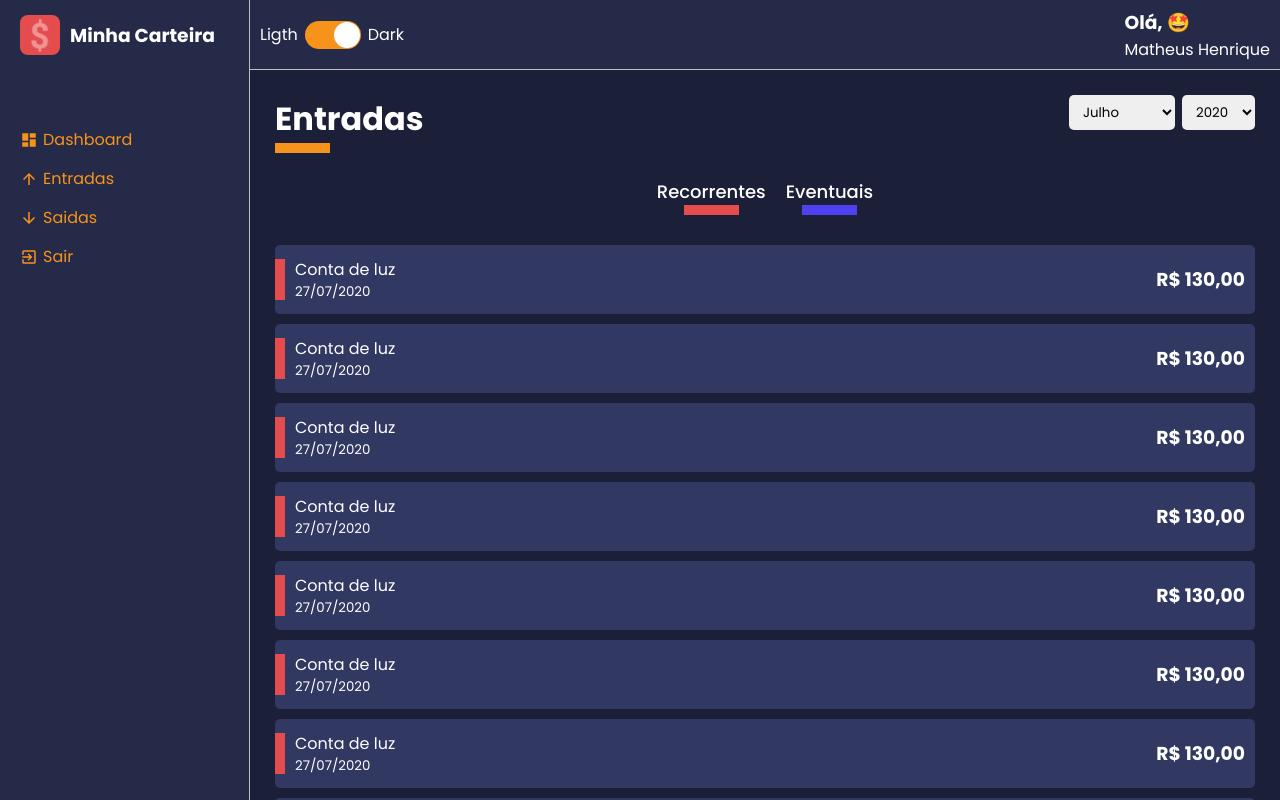
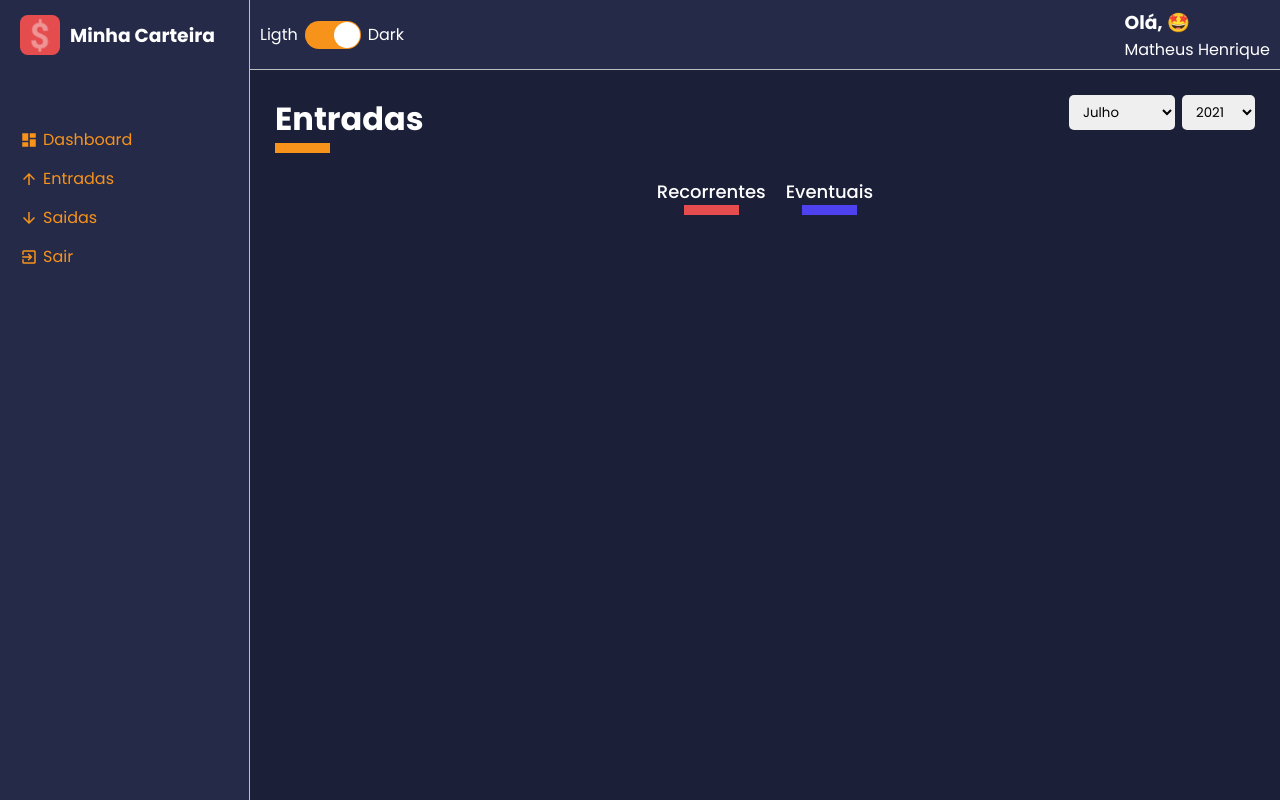
Before and after one commit to mtheusdev/minha-carteira, a React (Create React App) app in the folder minha-carteira/: page /list/entry-balance in a window 1280 px wide. Built offline with nearby package versions, Linux system fonts and the light colour scheme.

Commit message:
adicionando filtro de meses

```diff
--- a/minha-carteira/src/components/HistoryFinanceCard/style.ts
+++ b/minha-carteira/src/components/HistoryFinanceCard/style.ts
@@ -28,6 +28,11 @@
         padding-left: 10px;
     }
 
+    > div span {
+        font-size: 22px;
+        font-weight: 500;
+    }
+
 
 `;
 export const Tag = styled.div<ITagProps>`
--- a/minha-carteira/src/components/SelectInput/index.tsx
+++ b/minha-carteira/src/components/SelectInput/index.tsx
@@ -5,13 +5,15 @@
   options: {
     value: string | number,
     label: string | number
-  }[]
+  }[],
+  onChange: (event: React.ChangeEvent<HTMLSelectElement>)=> void | undefined;
+  defaultValue? : string | number;
 };
 
-const SelectInput: React.FC<ISelectInputProps> = ({options}) => {
+const SelectInput: React.FC<ISelectInputProps> = ({options, onChange, defaultValue}) => {
   return (
     <Container>
-        <select>
+        <select onChange={onChange} defaultValue={defaultValue}>
           {
             options.map(option => (
               <option key={option.value} value={option.value}>{option.label}</option>
--- a/minha-carteira/src/pages/Dashboard/index.tsx
+++ b/minha-carteira/src/pages/Dashboard/index.tsx
@@ -13,7 +13,7 @@
   return (
     <Container>
       <ContentHeader title="Dashboard" lineColor="#000">
-        <SelectInput options={options}/>
+        <SelectInput options={options} onChange={() => {}}/>
       </ContentHeader>
     </Container>
   )
--- a/minha-carteira/src/pages/List/index.tsx
+++ b/minha-carteira/src/pages/List/index.tsx
@@ -1,8 +1,12 @@
-import React, { useMemo } from 'react'
+import React, { useMemo, useState, useEffect } from 'react'
 import { Container, Content, Filters } from './style'
 import ContentHeader from '../../components/ContentHeader';
 import SelectInput from '../../components/SelectInput';
 import HistoryFinanceCard from './../../components/HistoryFinanceCard/index';
+import gains from './../../repositories/gains';
+import expenses from './../../repositories/expenses';
+import formatCurrency from './../../utils/formatCurrent';
+import formatDate from './../../utils/formatDate';
 
 interface IRouteParams {
   match: {
@@ -12,7 +16,19 @@
   }
 }
 
+interface IData {
+  id: string;
+  description: string;
+  amountFormated: string;
+  frequency: string;
+  dataFormated: string;
+  tagColor: string;
+}
+
 const List: React.FC<IRouteParams> = ({ match }) => {
+  const [data, setData] = useState<IData[]>([]);
+  const [monthSelected, setMonthSelected] = useState<string>(String(new Date().getMonth() + 1));
+  const [yearSelected, setYearSelected] = useState<string>(String(new Date().getFullYear()));
 
   const { type } = match.params
 
@@ -27,23 +43,51 @@
       }
   }, [type]);
 
+  const listData = useMemo(() => {
+    return type === 'entry-balance' ? gains : expenses
+  }, [type])
+
   const months = [
+    {value: 1, label: 'Janeiro'},
+    {value: 5, label: 'Maio'},
+    {value: 8, label: 'Agosto'},
     {value: 7, label: 'Julho'},
-    {value: 8, label: 'Agosto'},
     {value: 9, label: 'Setembro'}
   ];
 
   const years = [
+    {value: 2019, label: 2019},
+    {value: 2021, label: 2021},
     {value: 2020, label: 2020},
-    {value: 2021, label: 2021},
-    {value: 2022, label: 2022}
+    {value: 2018, label: 2018}
   ];
+
+  useEffect(() => {
+
+    const filteredDate = listData.filter(item => {
+      const date = new Date(item.date);
+      const month = String(date.getMonth() + 1);
+      const year = String(date.getFullYear());
+      return month === monthSelected && year === yearSelected;
+    })
+    const formatedDate = filteredDate.map((itemMap) => {
+      return  {
+        id: String(new Date().getTime()) + itemMap.amount,
+        description: itemMap.description,
+        amountFormated: formatCurrency(Number(itemMap.amount)),
+        frequency: itemMap.frequency,
+        dataFormated: formatDate(itemMap.date),
+        tagColor: itemMap.frequency === 'recorrente' ? '#4E41F0' : '#E44C4E'
+      }
+    })
+    setData(formatedDate);
+  }, [data.length, listData, monthSelected, yearSelected])
 
   return (
     <Container>
       <ContentHeader title={ContentHeaderProps.title} lineColor={ContentHeaderProps.lineColor}>
-          <SelectInput options={months}/>
-          <SelectInput options={years}/>
+          <SelectInput options={months} defaultValue={monthSelected} onChange={(e) => setMonthSelected(e.target.value)}/>
+          <SelectInput options={years} defaultValue={yearSelected} onChange={(e) => setYearSelected(e.target.value)}/>
       </ContentHeader>
       <Filters>
         <button
@@ -60,108 +104,15 @@
         </button>
       </Filters>
       <Content>
-        <HistoryFinanceCard
-          tagColor="#E44C4E"
-          title="Conta de luz"
-          subtitle="27/07/2020"
-          amount="R$ 130,00"
-        />
-        <HistoryFinanceCard
-          tagColor="#E44C4E"
-          title="Conta de luz"
-          subtitle="27/07/2020"
-          amount="R$ 130,00"
-        />
-        <HistoryFinanceCard
-          tagColor="#E44C4E"
-          title="Conta de luz"
-          subtitle="27/07/2020"
-          amount="R$ 130,00"
-        />
-        <HistoryFinanceCard
-          tagColor="#E44C4E"
-          title="Conta de luz"
-          subtitle="27/07/2020"
-          amount="R$ 130,00"
-        />
-        <HistoryFinanceCard
-          tagColor="#E44C4E"
-          title="Conta de luz"
-          subtitle="27/07/2020"
-          amount="R$ 130,00"
-        />
-        <HistoryFinanceCard
-          tagColor="#E44C4E"
-          title="Conta de luz"
-          subtitle="27/07/2020"
-          amount="R$ 130,00"
-        />
-        <HistoryFinanceCard
-          tagColor="#E44C4E"
-          title="Conta de luz"
-          subtitle="27/07/2020"
-          amount="R$ 130,00"
-        />
-        <HistoryFinanceCard
-          tagColor="#E44C4E"
-          title="Conta de luz"
-          subtitle="27/07/2020"
-          amount="R$ 130,00"
-        />
-        <HistoryFinanceCard
-          tagColor="#E44C4E"
-          title="Conta de luz"
-          subtitle="27/07/2020"
-          amount="R$ 130,00"
-        />
-        <HistoryFinanceCard
-          tagColor="#E44C4E"
-          title="Conta de luz"
-          subtitle="27/07/2020"
-          amount="R$ 130,00"
-        />
-        <HistoryFinanceCard
-          tagColor="#E44C4E"
-          title="Conta de luz"
-          subtitle="27/07/2020"
-          amount="R$ 130,00"
-        />
-        <HistoryFinanceCard
-          tagColor="#E44C4E"
-          title="Conta de luz"
-          subtitle="27/07/2020"
-          amount="R$ 130,00"
-        />
-        <HistoryFinanceCard
-          tagColor="#E44C4E"
-          title="Conta de luz"
-          subtitle="27/07/2020"
-          amount="R$ 130,00"
-        />
-        <HistoryFinanceCard
-          tagColor="#E44C4E"
-          title="Conta de luz"
-          subtitle="27/07/2020"
-          amount="R$ 130,00"
-        />
-        <HistoryFinanceCard
-          tagColor="#E44C4E"
-          title="Conta de luz"
-          subtitle="27/07/2020"
-          amount="R$ 130,00"
-        />
-        <HistoryFinanceCard
-          tagColor="#E44C4E"
-          title="Conta de luz"
-          subtitle="27/07/2020"
-          amount="R$ 130,00"
-        />
-        <HistoryFinanceCard
-          tagColor="#E44C4E"
-          title="Conta de luz"
-          subtitle="27/07/2020"
-          amount="R$ 130,00"
-        />
+        {data.map((item) => (
+          <HistoryFinanceCard
+            key={item.id}
+            tagColor={item.tagColor}
+            title={item.description}
+            subtitle={item.dataFormated}
+            amount={item.amountFormated}
+          />
+        ))}
       </Content>
     </Container>
   )
--- /dev/null
+++ b/minha-carteira/src/repositories/expenses.ts
@@ -0,0 +1,53 @@
+const expenses =  [
+  {"description":"Energia elétrica",      "amount":"150.55","type":"saída","frequency":"recorrente","date":"2020-01-10"},
+  {"description":"Água",                  "amount":"75.55", "type":"saída","frequency":"recorrente","date":"2020-01-15"},
+  {"description": "Telefone",             "amount":"99.99", "type":"saída","frequency":"recorrente","date":"2020-01-23"},
+  {"description":"Plano de Saúde",        "amount":"300.00","type":"saída","frequency":"recorrente","date":"2020-01-23"},
+  {"description":"Compras do mês",        "amount":"625.78","type":"saída","frequency":"recorrente","date":"2020-01-23"},
+  {"description":"Lanche",                "amount":"45.70", "type":"saída","frequency":"eventual",  "date":"2020-01-23"},
+  {"description":"Blusa",                 "amount":"95.70", "type":"saída","frequency":"eventual",  "date":"2020-01-23"},
+  {"description":"Energia elétrica",      "amount":"125.55","type":"saída","frequency":"recorrente","date":"2020-02-10"},
+  {"description":"Água",                  "amount":"90.15", "type":"saída","frequency":"recorrente","date":"2020-02-15"},
+  {"description":"Telefone",              "amount":"99.99", "type":"saída","frequency":"recorrente","date":"2020-02-23"},
+  {"description":"Plano de Saúde",        "amount":"300.00","type":"saída","frequency":"recorrente","date":"2020-02-23"},
+  {"description":"Compras do mês",        "amount":"540.00","type":"saída","frequency":"recorrente","date":"2020-02-25"},
+  {"description":"Parcela do Celular 1/5","amount":"150.99","type":"saída","frequency":"eventual",  "date":"2020-02-26"},
+  {"description":"Cinema",                "amount":"45.00", "type":"saída","frequency":"eventual",  "date":"2020-02-23"},
+  {"description":"Energia elétrica",      "amount":"97.00", "type":"saída","frequency":"recorrente","date":"2020-03-10"},
+  {"description":"Água",                  "amount":"100.10","type":"saída","frequency":"recorrente","date":"2020-03-15"},
+  {"description":"Telefone",              "amount":"99.99", "type":"saída","frequency":"recorrente","date":"2020-03-23"},
+  {"description":"Plano de Saúde",        "amount":"300.00","type":"saída","frequency":"recorrente","date":"2020-03-23"},
+  {"description":"Compras do mês",        "amount":"800.50","type":"saída","frequency":"recorrente","date":"2020-03-17"},
+  {"description":"Parcela do Celular 2/5","amount":"150.99","type":"saída","frequency":"eventual",  "date":"2020-03-18"},
+  {"description":"Troca de Oléo do carro","amount":"90.00", "type":"saída","frequency":"eventual",  "date":"2020-03-23"},
+  {"description":"Energia elétrica",      "amount":"75.99", "type":"saída","frequency":"recorrente","date":"2020-04-10"},
+  {"description":"Água",                  "amount":"80.33", "type":"saída","frequency":"recorrente","date":"2020-04-15"},
+  {"description":"Telefone",              "amount":"99.99", "type":"saída","frequency":"recorrente","date":"2020-04-23"},
+  {"description":"Plano de Saúde",        "amount":"300.00","type":"saída","frequency":"recorrente","date":"2020-04-23"},
+  {"description":"Compras do mês",        "amount":"600.00","type":"saída","frequency":"recorrente","date":"2020-04-25"},
+  {"description":"Parcela do Celular 3/5","amount":"150.99","type":"saída","frequency":"eventual",  "date":"2020-04-26"},
+  {"description":"Ebook de React Js",     "amount":"85.95", "type":"saída","frequency":"eventual",  "date":"2020-04-13"},
+  {"description":"Energia elétrica",      "amount":"125.55","type":"saída","frequency":"recorrente","date":"2020-05-10"},
+  {"description":"Água",                  "amount":"90.15", "type":"saída","frequency":"recorrente","date":"2020-05-15"},
+  {"description":"Telefone",              "amount":"99.99", "type":"saída","frequency":"recorrente","date":"2020-05-23"},
+  {"description":"Plano de Saúde",        "amount":"300.00","type":"saída","frequency":"recorrente","date":"2020-05-23"},
+  {"description":"Compras do mês",        "amount":"540.00","type":"saída","frequency":"recorrente","date":"2020-05-25"},
+  {"description":"Parcela do Celular 4/5","amount":"150.99","type":"saída","frequency":"eventual",  "date":"2020-05-26"},
+  {"description":"Blusa Iron Man",        "amount":"150.00","type":"saída","frequency":"eventual",  "date":"2020-01-23"},
+  {"description":"Energia elétrica",      "amount":"200.00","type":"saída","frequency":"recorrente","date":"2020-06-10"},
+  {"description":"Água",                  "amount":"150.00","type":"saída","frequency":"recorrente","date":"2020-06-15"},
+  {"description":"Telefone",              "amount":"99.99", "type":"saída","frequency":"recorrente","date":"2020-06-23"},
+  {"description":"Plano de Saúde",        "amount":"300.00","type":"saída","frequency":"recorrente","date":"2020-06-23"},
+  {"description":"Compras do mês",        "amount":"559.15","type":"saída","frequency":"recorrente","date":"2020-06-25"},
+  {"description":"Parcela do Celular 5/5","amount":"150.99","type":"saída","frequency":"eventual",  "date":"2020-06-26"},
+  {"description":"Perfume",               "amount":"250.00","type":"saída","frequency":"eventual",  "date":"2020-06-21"},
+  {"description":"Energia elétrica",      "amount":"250.00","type":"saída","frequency":"recorrente","date":"2020-07-10"},
+  {"description":"Água",                  "amount":"90.00", "type":"saída","frequency":"recorrente","date":"2020-07-15"},
+  {"description":"Telefone",              "amount":"99.99", "type":"saída","frequency":"recorrente","date":"2020-07-23"},
+  {"description":"Plano de Saúde",        "amount":"300.00","type":"saída","frequency":"recorrente","date":"2020-07-23"},
+  {"description":"Compras do mês",        "amount":"700.00","type":"saída","frequency":"recorrente","date":"2020-07-25"},
+  {"description":"Cafeteira",             "amount":"250.00","type":"saída","frequency":"eventual",  "date":"2020-07-26"},
+  {"description":"Pizza",                 "amount":"60.00", "type":"saída","frequency":"eventual",  "date":"2020-07-19"}
+];
+
+export default expenses;
--- /dev/null
+++ b/minha-carteira/src/repositories/gains.ts
@@ -0,0 +1,14 @@
+const gains = [
+  { "description": "Salário",     "amount": "1300.52", "type": "entrada", "frequency": "recorrente", "date": "2020-12-10" },
+  { "description": "Freela",      "amount": "150.13",  "type": "entrada", "frequency": "eventual",   "date": "2020-01-17" },
+  { "description": "Salário",     "amount": "2500.23", "type": "entrada", "frequency": "recorrente", "date": "2020-02-10" },
+  { "description": "Freela site", "amount": "900.23",  "type": "entrada", "frequency": "eventual",   "date": "2020-02-21" },
+  { "description": "Freela app",  "amount": "950.92",  "type": "entrada", "frequency": "eventual",   "date": "2020-02-23" },
+  { "description": "Salário",     "amount": "2500.25", "type": "entrada", "frequency": "recorrente", "date": "2020-03-10" },
+  { "description": "Salário",     "amount": "2500.18", "type": "entrada", "frequency": "recorrente", "date": "2020-04-10" },
+  { "description": "Salário",     "amount": "2500.15", "type": "entrada", "frequency": "recorrente", "date": "2020-05-10" },
+  { "description": "Salário",     "amount": "2500.12", "type": "entrada", "frequency": "recorrente", "date": "2020-06-10" },
+  { "description": "Salário",     "amount": "2500.00", "type": "entrada", "frequency": "recorrente", "date": "2020-07-10" }
+];
+
+export default gains;
--- /dev/null
+++ b/minha-carteira/src/utils/formatCurrent.ts
@@ -0,0 +1,11 @@
+const formatCurrency = (current: number): string => {
+    return current.toLocaleString(
+        'pt-br',
+        {
+            style: 'currency',
+            currency: 'BRL'
+        }
+    );
+}
+
+export default formatCurrency
--- /dev/null
+++ b/minha-carteira/src/utils/formatDate.ts
@@ -0,0 +1,10 @@
+const formatDate = (date: string): string => {
+    const dateFormated = new Date(date);
+    const day = dateFormated.getDate() > 9 ? dateFormated.getDate() : `0${dateFormated.getDate()}`;
+    const month = dateFormated.getMonth() + 1 > 9 ? dateFormated.getMonth() + 1 : `0${dateFormated.getMonth() + 1}`;
+    const year = dateFormated.getFullYear();
+
+    return `${day}/${month}/${year}`;
+}
+
+export default formatDate
```
